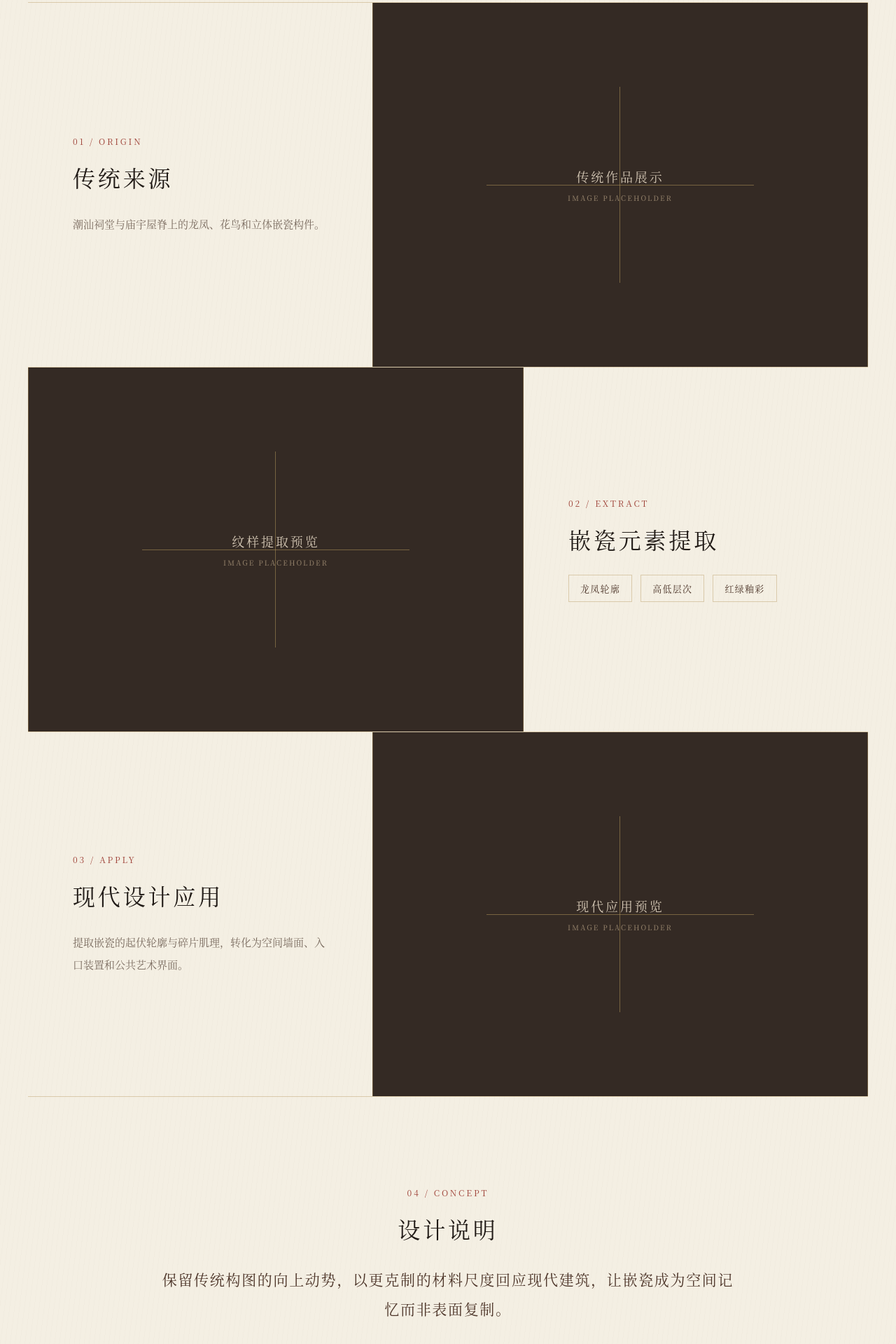
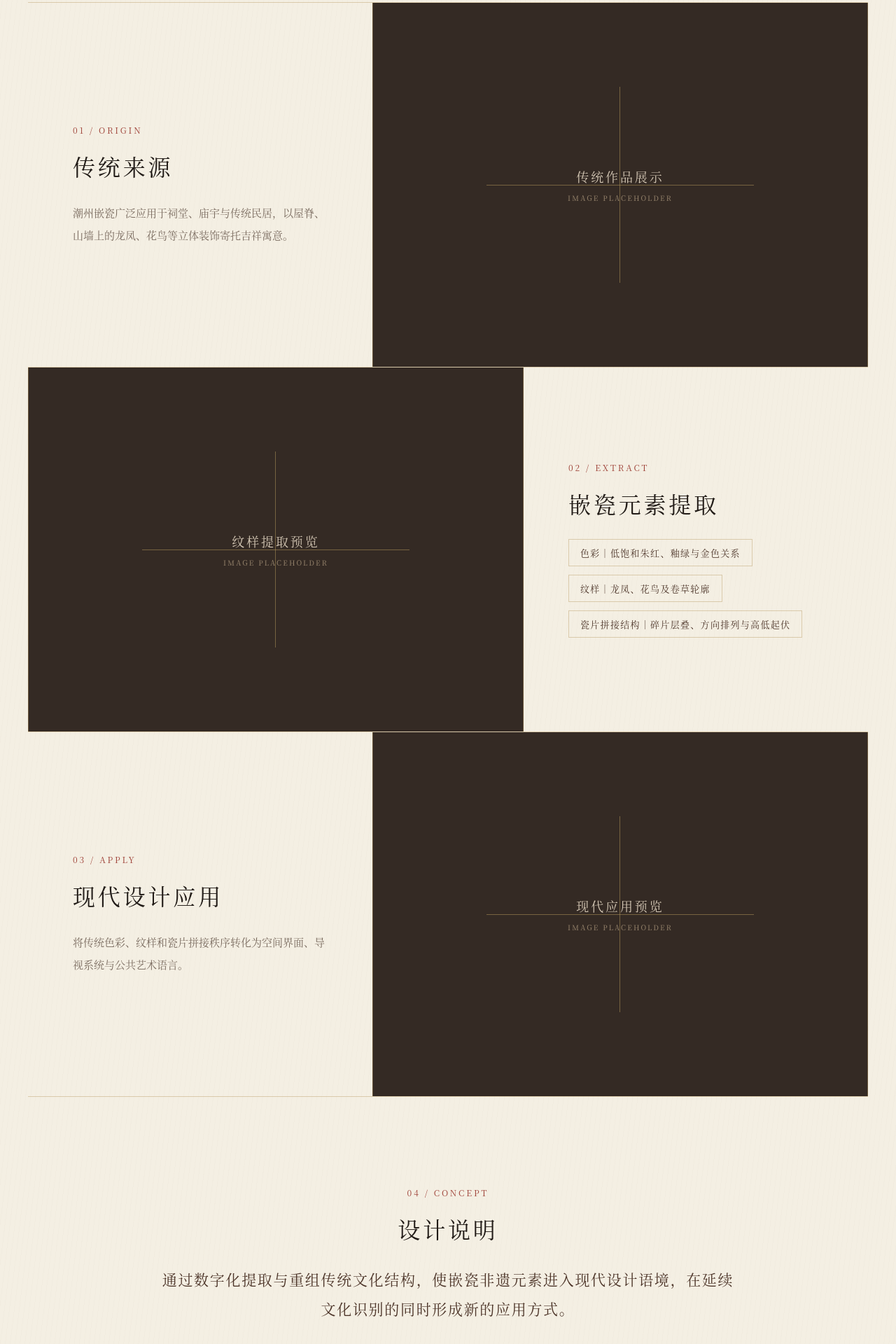
Before and after one commit to shen13554-prog/chaoqianshouyi, a React (Vite) app: page /modern in a window 1280 px wide. Shown: the part 1758-3678 px from the top of the page at 70% size. Built offline with nearby package versions, Linux system fonts and the light colour scheme.

Commit message:
v0.4 建筑再生案例内容完善

```diff
--- a/src/data/modernCases.js
+++ b/src/data/modernCases.js
@@ -4,10 +4,14 @@ export const modernCases = [
     number: '01',
     title: '建筑再生',
     summary: '让屋脊上的装饰语言进入当代公共空间。',
-    source: '潮汕祠堂与庙宇屋脊上的龙凤、花鸟和立体嵌瓷构件。',
-    elements: ['龙凤轮廓', '高低层次', '红绿釉彩'],
-    application: '提取嵌瓷的起伏轮廓与碎片肌理，转化为空间墙面、入口装置和公共艺术界面。',
-    concept: '保留传统构图的向上动势，以更克制的材料尺度回应现代建筑，让嵌瓷成为空间记忆而非表面复制。',
+    source: '潮州嵌瓷广泛应用于祠堂、庙宇与传统民居，以屋脊、山墙上的龙凤、花鸟等立体装饰寄托吉祥寓意。',
+    elements: [
+      '色彩｜低饱和朱红、釉绿与金色关系',
+      '纹样｜龙凤、花鸟及卷草轮廓',
+      '瓷片拼接结构｜碎片层叠、方向排列与高低起伏',
+    ],
+    application: '将传统色彩、纹样和瓷片拼接秩序转化为空间界面、导视系统与公共艺术语言。',
+    concept: '通过数字化提取与重组传统文化结构，使嵌瓷非遗元素进入现代设计语境，在延续文化识别的同时形成新的应用方式。',
   },
   {
     id: 'daily',
```
Also changed, not shown: 2 other files (tests, documents, lock files or other folders).
